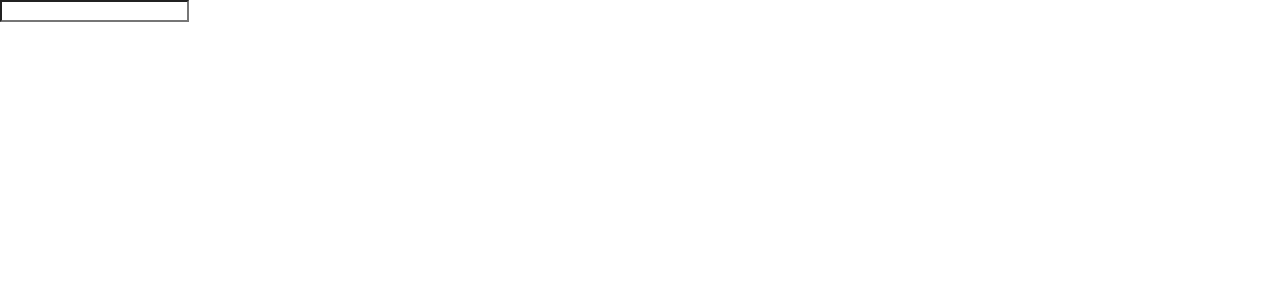
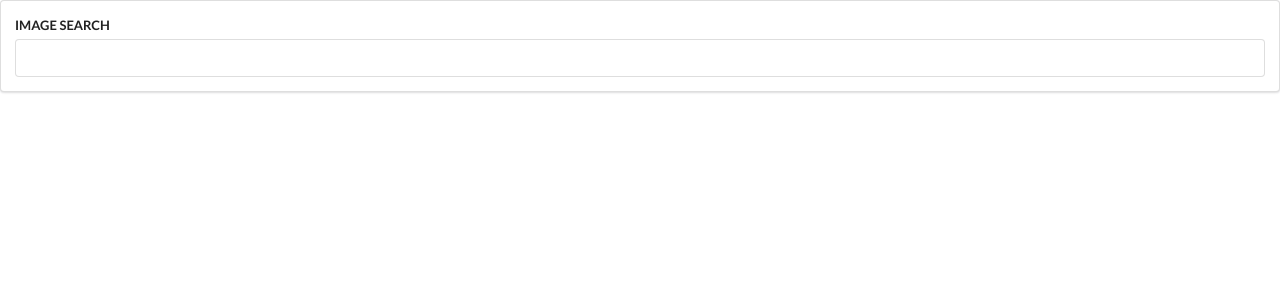
Before and after one commit to AdamWeissman/react-pics-grider-tutorial, a React (Create React App) app: page / in a window 1280 px wide. Shown: the top 300 px of the page. Built offline with nearby package versions, Linux system fonts and the light colour scheme.

Commit message:
image searchbar added with semantic styling

```diff
--- a/src/components/SearchBar.js
+++ b/src/components/SearchBar.js
@@ -3,9 +3,12 @@
 class SearchBar extends React.Component {
   render () {
     return (
-      <div>
-        <form>
-          <input type="text"></input>
+      <div className="ui segment">
+        <form className="ui form">
+          <div className="field">
+            <label>IMAGE SEARCH</label>
+            <input type="text"></input>
+          </div>
         </form>
       </div>
     );
```
